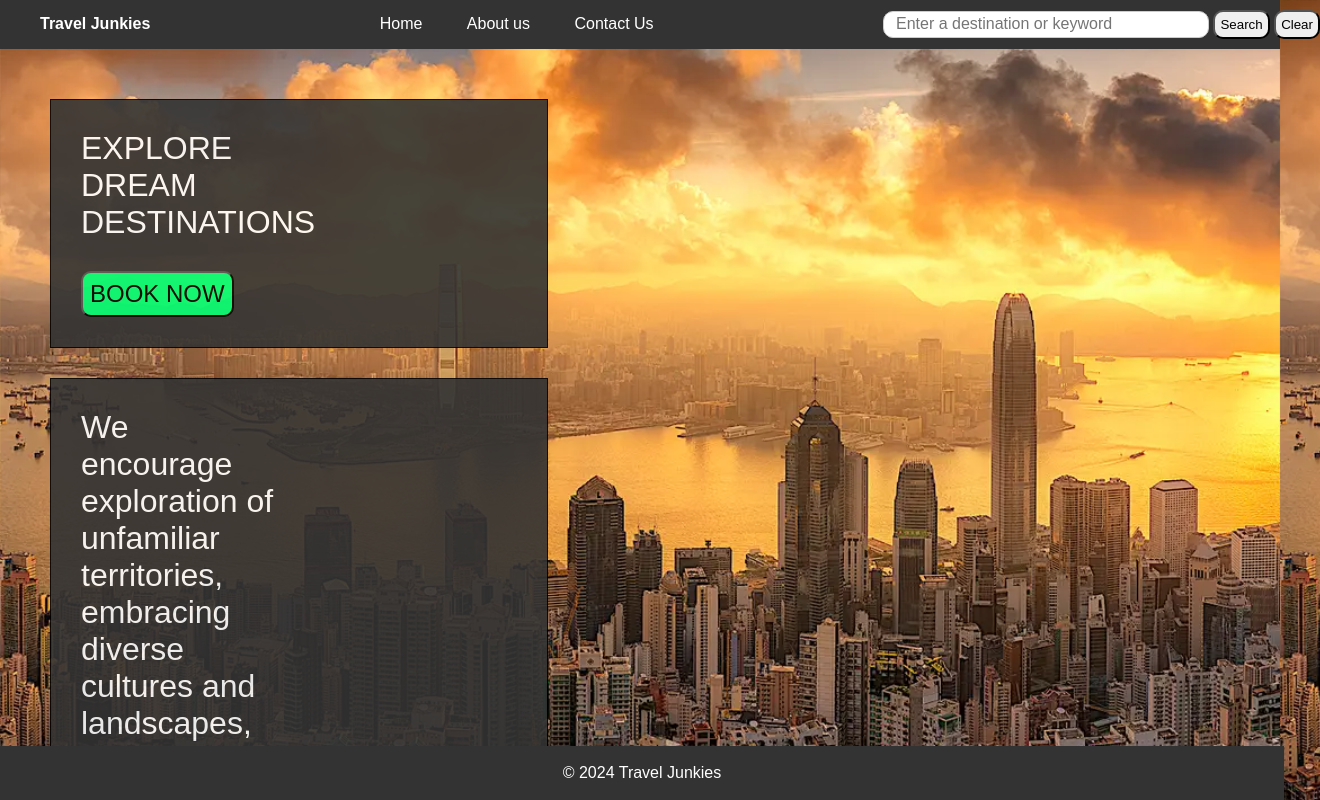
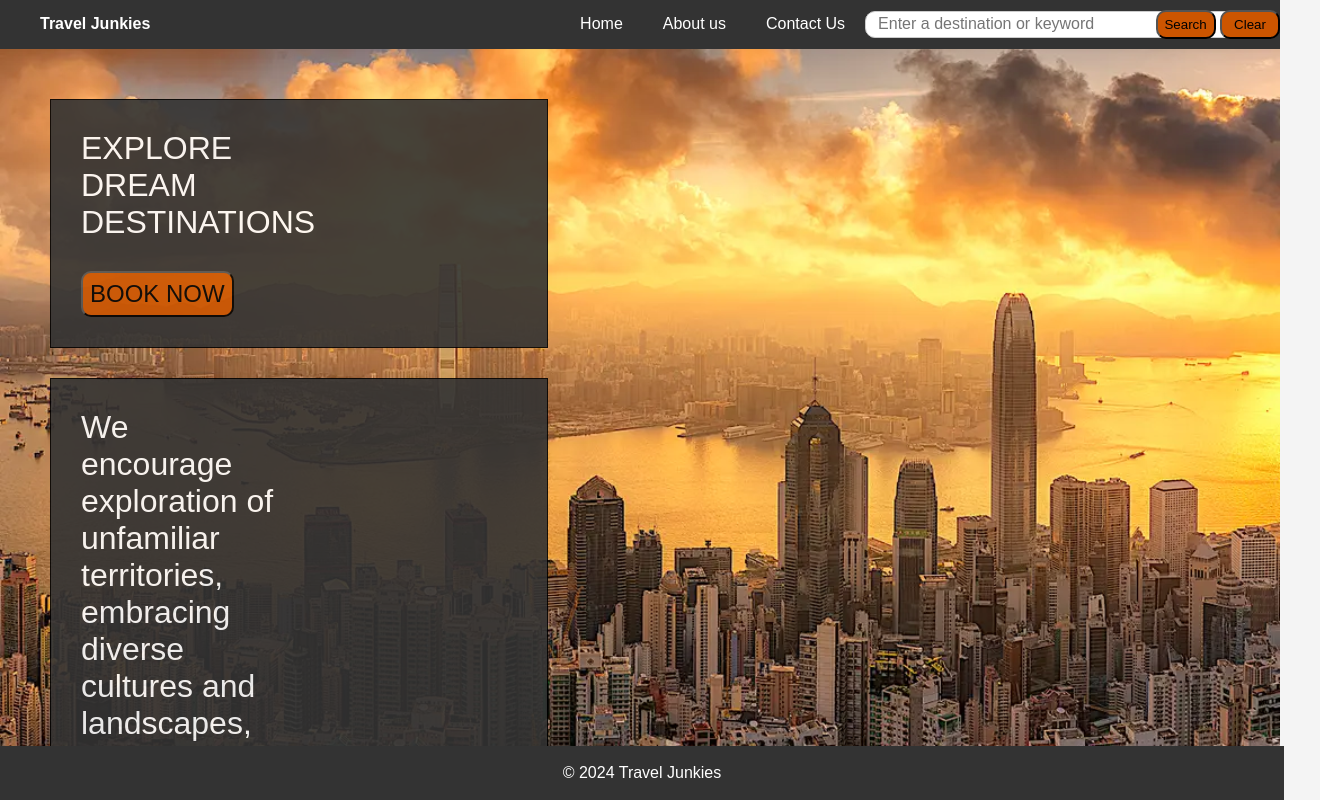
Before and after one commit to Robert-Konenske/travelRecommendation, a plain HTML site: page travelRecommendation/index.html in a window 1280 px wide. Shown: the top 800 px of the page, 1320 px wide, since content can reach past the window. Drawn offline with Linux system fonts and the light colour scheme.

Commit message:
working on nav bar

```diff
--- a/travelRecommendation/index.html
+++ b/travelRecommendation/index.html
@@ -13,14 +13,11 @@
 <nav>
 
 <ul>
-  <div class="center">
   <li><b>Travel Junkies</b></li>
-  <div>
   <li><a href="./index.html" id="home">Home </a></li>
   <li><a href="./about.html" id="aboutUs">About us </a></li>
   <li><a href="./contact.html" id="contact">Contact Us </a></li>
-  </div>
-  <div>
+  <div class="search">
   <li><input type="text" class="search-box" placeholder="Enter a destination or keyword">  </li>
   <li><button id='btnSearch'>Search</button> </li>
   <li><button id='btnClear'>Clear</button> </li>
--- a/travelRecommendation/styles.css
+++ b/travelRecommendation/styles.css
@@ -19,19 +19,25 @@ header {
 }
 
 /* navigation styling */
+
 nav ul {
-    width: 100%;
     list-style-type: none;
     margin: 0;
     padding: .5;
     overflow: hidden;
-    }
+    display: flex;
+    align-items: baseline;
+}
 
 nav ul li {
     display: inline;
+    justify-content: center;
 }
 
 nav ul li a {
+
+    justify-content: center;
+    align-content: space-around;
     color: white;
     text-decoration: none;
     padding: 7px 20px;
@@ -39,6 +45,12 @@ nav ul li a {
 
 nav ul li a:hover {
     background-color: #575757;
+}
+li:first-of-type {
+    margin-right: auto;
+}
+li:nth-child(5) {
+    margin-left: auto;
 }
 
 main {
@@ -59,10 +71,9 @@ footer {
     bottom: 0;
     left: 0;
 }
-/* home page nav bar */
-.center {
-    display: flex;
-    justify-content: space-between;
+/* home page search bar and buttons */
+.search {
+    float: right;
     align-items: baseline;
 }
 /* about and contact us nav bar */
@@ -70,9 +81,9 @@ footer {
     display: flex;
     justify-content: center;
 }
-/* push search bar button and clear butt to right */
+/* push search bar button and clear button to right */
 .push-right {
-align-content: end;
+justify-content: end;
 }
 
 /* About Us Page Specific Styles */
@@ -119,7 +130,7 @@ input {
 }
 
 .contact-container {
-    max-width: 600px;
+    max-width: 450px;
     margin: 0 auto;
     padding: 15px;
     background-color: #333;
@@ -138,26 +149,32 @@ input {
 }
 
 .search-box {
-    width: 300px; /* Increase the width as needed */
+    width: 380px; /* Increase the width as needed */
     height: 1px; /* Increase the height as needed */
     padding: 12px;
     font-size: 1em;
     border: 1px solid #ccc;
     border-radius: 10px;
+    color: #CC5500;
 }
 
 #btnSearch {
     padding: 5px;
     border-radius: 10px;
+    background-color: #CC5500;
+    width: 60px;
+    margin-left: -120px;
 }
 
 #btnClear {
     padding: 5px;
+    width: 60px;
     border-radius: 10px;
+    background-color: #CC5500;
 }
 
 #btnBookNow {
-    background-color: rgb(0, 255, 115);
+    background-color: #CC5500;
     font-size: x-large;
     margin-left:  0px;
     padding: 7px;
@@ -182,6 +199,7 @@ input {
 input[type=submit] {
     width: 99%;
     height: 40px;
+    background-color: #CC5500;
 }
 
 div.transbox {
```
Also changed, not shown: travelRecommendation/about.html (+1 -3 lines), travelRecommendation/contact.html (+1 -3 lines), travelRecommendation/background_image.jpg (deleted).
